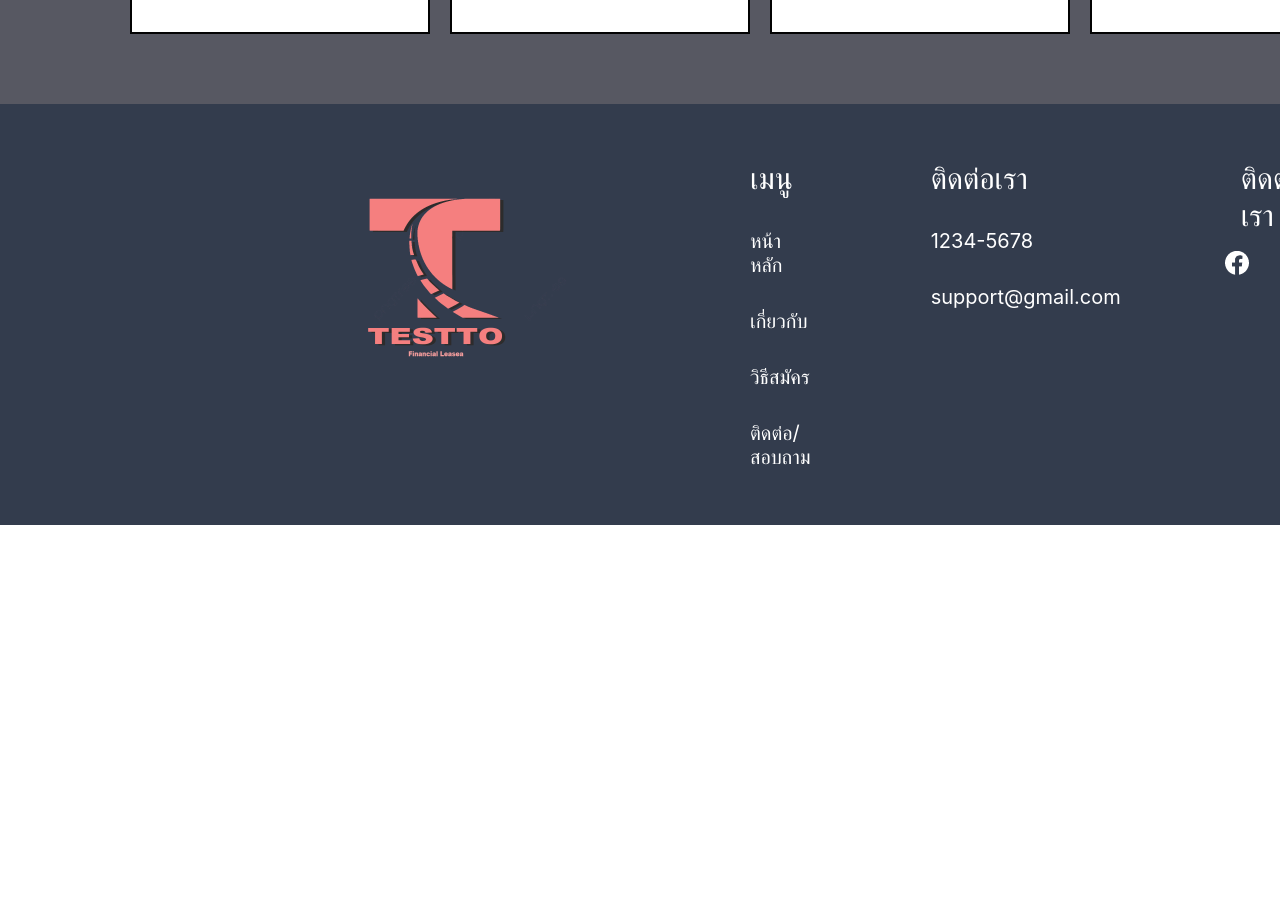
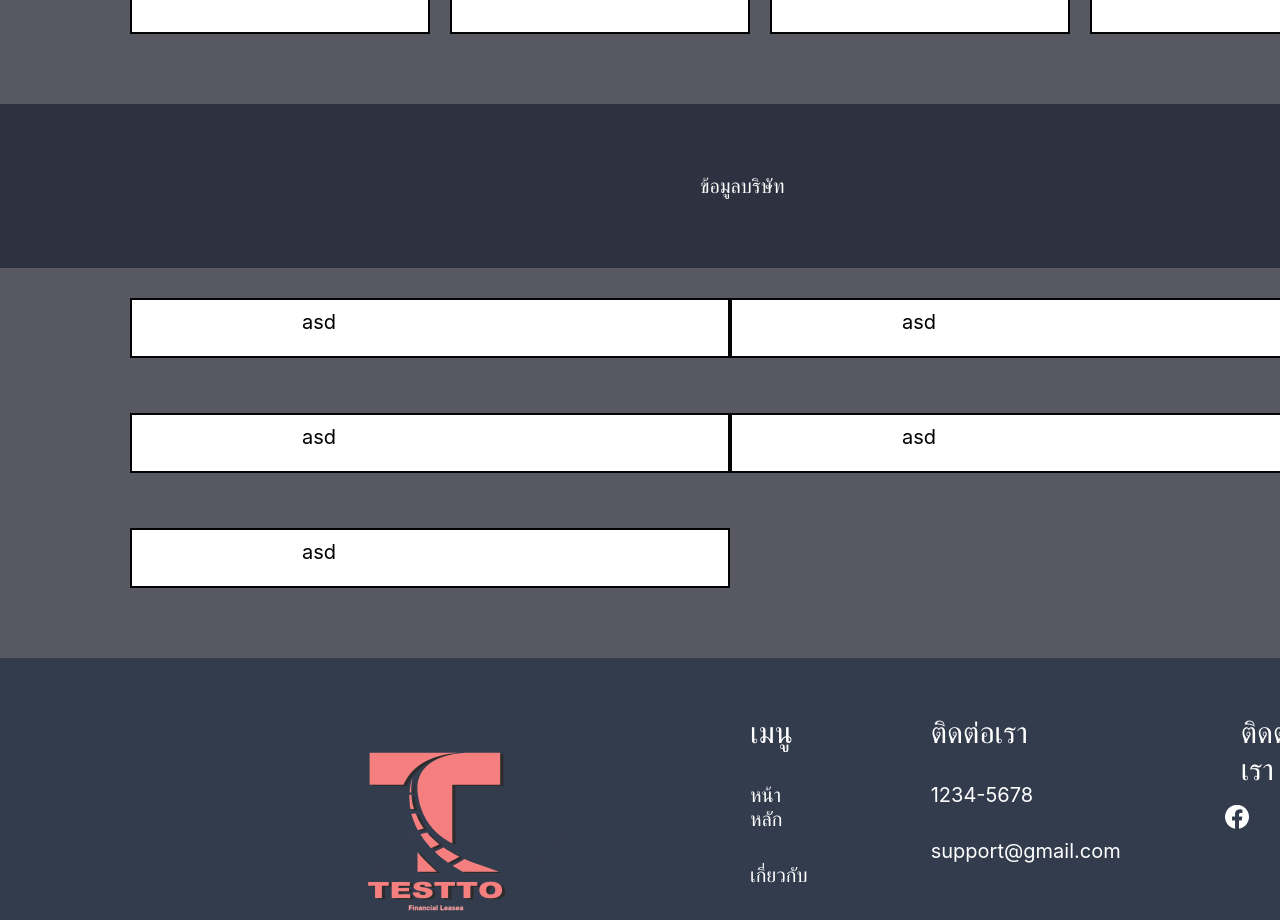
Before and after one commit to Merlinz1303/SE_Project_Webapp, a React (Create React App) app: page /Information in a window 1280 px wide. Shown: the part 2200-3120 px from the top of the page. Before the commit the page ends 2725 px from the top, so only its background shows below. Built offline with nearby package versions, Linux system fonts and the light colour scheme.

Commit message:
update information page

```diff
--- a/src/information/Information.js
+++ b/src/information/Information.js
@@ -38,7 +38,14 @@ function information(){
                 <p className='box4 text-box'>จังหวัด</p>
                 <p className='box4 text-box'>รหัสไปรษณีย์</p>
             </div>
-
+            <p className='information_text2'>ข้อมูลบริษัท</p>
+            <div className='bg_information5'>
+                <p className='box5 text-box2'>asd</p>
+                <p className='box5 text-box2'>asd</p>
+                <p className='box5 text-box2'>asd</p>
+                <p className='box5 text-box2'>asd</p>
+                <p className='box5 text-box2'>asd</p>
+            </div>
         </div>
     );
 }
--- a/src/information/information.css
+++ b/src/information/information.css
@@ -182,3 +182,29 @@ body{
     padding-top: 10px;
     padding-left: 130px;
 }
+
+.box5{
+    display: block;
+    background-color: white;
+    width: 600px;
+    height: 60px;
+    border: 2px solid rgb(3, 3, 3);
+    box-sizing: border-box;
+    padding-top: 10px;
+    justify-content: center;
+    align-items: center;
+
+}
+.bg_information5{
+    display: grid;
+    background-color: rgba(172, 169, 169, 0.325);
+    column-gap: 0px;
+    row-gap: 15px;
+    max-width: 1800px;
+    margin-right: auto;
+    margin-left: auto;
+    grid-template-columns: 1fr 1fr  ;
+    padding-bottom: 50px;
+    padding-top: 10px;
+    padding-left: 130px;
+}
```
